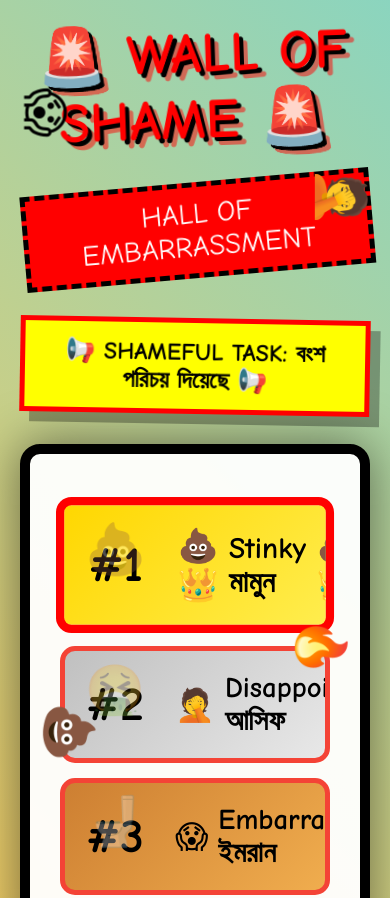
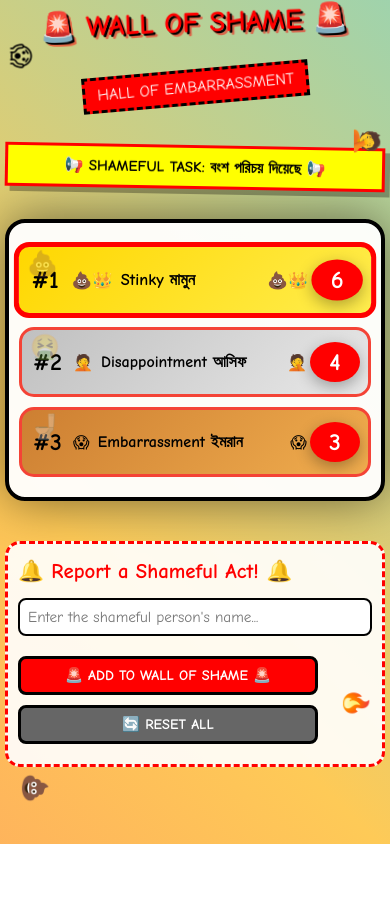
Before and after one commit to NazmulRahul/BongshoPorichoy, a plain HTML site: page index.html in a window 390 px wide. Shown: the top 898 px of the page. After the commit the page ends 844 px from the top, so only its background shows below. Drawn offline with Linux system fonts and the light colour scheme.

Commit message:
Update styles.css

```diff
--- a/styles.css
+++ b/styles.css
@@ -94,6 +94,7 @@ h1 {
     position: relative;
     overflow: hidden;
     transition: transform 0.3s;
+    flex-wrap: wrap;
 }
 
 .shame-item:hover {
@@ -134,6 +135,7 @@ h1 {
     font-size: 1.8em;
     font-weight: bold;
     color: #000;
+    word-break: break-word;
 }
 
 .count {
@@ -188,7 +190,8 @@ input {
     font-size: 1.2em;
     border: 3px solid #000;
     border-radius: 8px;
-    width: 70%;
+    width: 100%;
+    max-width: 500px;
     font-family: 'Comic Sans MS', cursive;
 }
 
@@ -222,3 +225,222 @@ button:hover {
     from { transform: rotate(0deg); }
     to { transform: rotate(360deg); }
 }
+
+/* Mobile Responsive Styles */
+@media screen and (max-width: 768px) {
+    body {
+        padding: 10px;
+    }
+
+    h1 {
+        font-size: 2.2em;
+        text-shadow: 2px 2px 0px #000,
+                     4px 4px 0px rgba(255, 0, 0, 0.5);
+    }
+
+    .subtitle {
+        font-size: 1.2em;
+        padding: 8px 15px;
+        border: 3px dashed #000;
+    }
+
+    .shame-task {
+        font-size: 1.1em;
+        padding: 12px;
+        border: 3px solid red;
+        box-shadow: 5px 5px 0px rgba(0,0,0,0.3);
+    }
+
+    .leaderboard {
+        border: 5px solid #000;
+        padding: 15px;
+    }
+
+    .shame-item {
+        padding: 15px 10px;
+        border: 3px solid #f44336;
+        flex-direction: row;
+        justify-content: space-between;
+    }
+
+    .shame-item.gold {
+        border-width: 5px;
+    }
+
+    .rank {
+        font-size: 2em;
+        min-width: 40px;
+        margin-right: 10px;
+    }
+
+    .name {
+        font-size: 1.2em;
+        flex-grow: 1;
+        margin: 0 5px;
+    }
+
+    .count {
+        font-size: 1.8em;
+        padding: 8px 12px;
+        min-width: 60px;
+    }
+
+    .emoji {
+        font-size: 1.3em;
+        margin: 0 5px;
+    }
+
+    .trophy {
+        font-size: 2em;
+    }
+
+    .add-section {
+        padding: 20px 15px;
+        border: 3px dashed #ff0000;
+    }
+
+    .add-section h2 {
+        font-size: 1.5em;
+        margin-bottom: 15px;
+    }
+
+    input {
+        font-size: 1em;
+        padding: 10px;
+        width: 100%;
+        border: 2px solid #000;
+    }
+
+    button {
+        font-size: 1em;
+        padding: 10px 20px;
+        border: 3px solid #000;
+        margin: 8px 3px;
+        width: 100%;
+        max-width: 300px;
+    }
+
+    .sticker {
+        font-size: 2em;
+    }
+}
+
+@media screen and (max-width: 480px) {
+    body {
+        padding: 5px;
+    }
+
+    h1 {
+        font-size: 1.8em;
+    }
+
+    .subtitle {
+        font-size: 1em;
+        padding: 6px 12px;
+    }
+
+    .shame-task {
+        font-size: 0.95em;
+        padding: 10px;
+    }
+
+    .leaderboard {
+        padding: 10px;
+        border: 4px solid #000;
+    }
+
+    .shame-item {
+        padding: 12px 8px;
+        margin: 10px 0;
+    }
+
+    .rank {
+        font-size: 1.5em;
+        min-width: 35px;
+        margin-right: 5px;
+    }
+
+    .name {
+        font-size: 1em;
+        line-height: 1.3;
+    }
+
+    .count {
+        font-size: 1.5em;
+        padding: 6px 10px;
+        min-width: 50px;
+    }
+
+    .emoji {
+        font-size: 1em;
+        margin: 0 3px;
+    }
+
+    .trophy {
+        font-size: 1.5em;
+    }
+
+    .add-section {
+        padding: 15px 10px;
+    }
+
+    .add-section h2 {
+        font-size: 1.3em;
+    }
+
+    input {
+        font-size: 0.95em;
+        padding: 8px;
+    }
+
+    button {
+        font-size: 0.9em;
+        padding: 8px 15px;
+        margin: 5px 0;
+        width: 100%;
+    }
+
+    .sticker {
+        font-size: 1.5em;
+    }
+
+    /* Adjust sticker positions for mobile */
+    .sticker:nth-child(1) {
+        top: 5% !important;
+        left: 2% !important;
+    }
+
+    .sticker:nth-child(2) {
+        top: 15% !important;
+        right: 2% !important;
+    }
+
+    .sticker:nth-child(3) {
+        bottom: 5% !important;
+        left: 5% !important;
+    }
+
+    .sticker:nth-child(4) {
+        bottom: 15% !important;
+        right: 5% !important;
+    }
+}
+
+/* Landscape mode for small devices */
+@media screen and (max-width: 768px) and (orientation: landscape) {
+    h1 {
+        font-size: 2em;
+    }
+
+    .subtitle {
+        font-size: 1em;
+    }
+
+    .shame-item {
+        padding: 10px;
+    }
+
+    .name {
+        font-size: 1em;
+    }
+}
```
